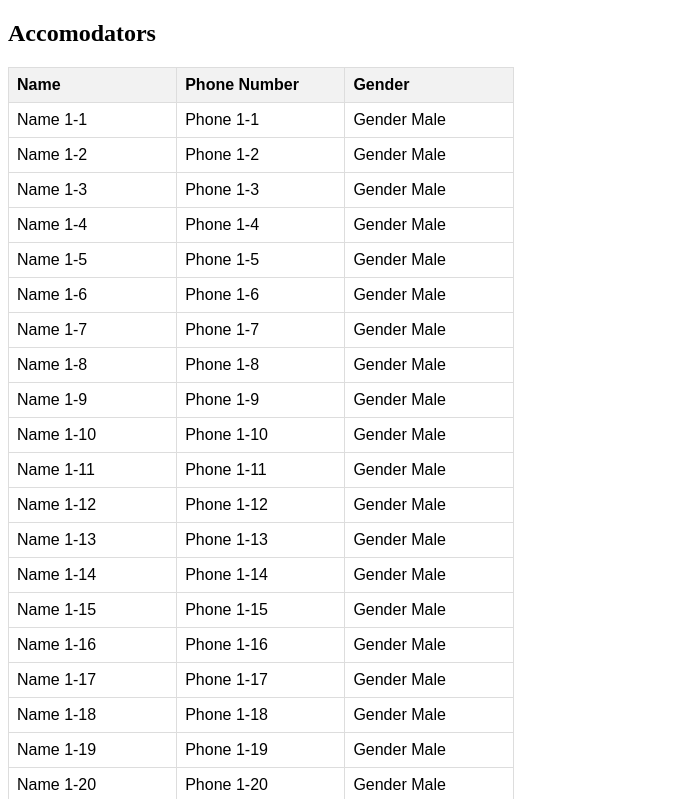
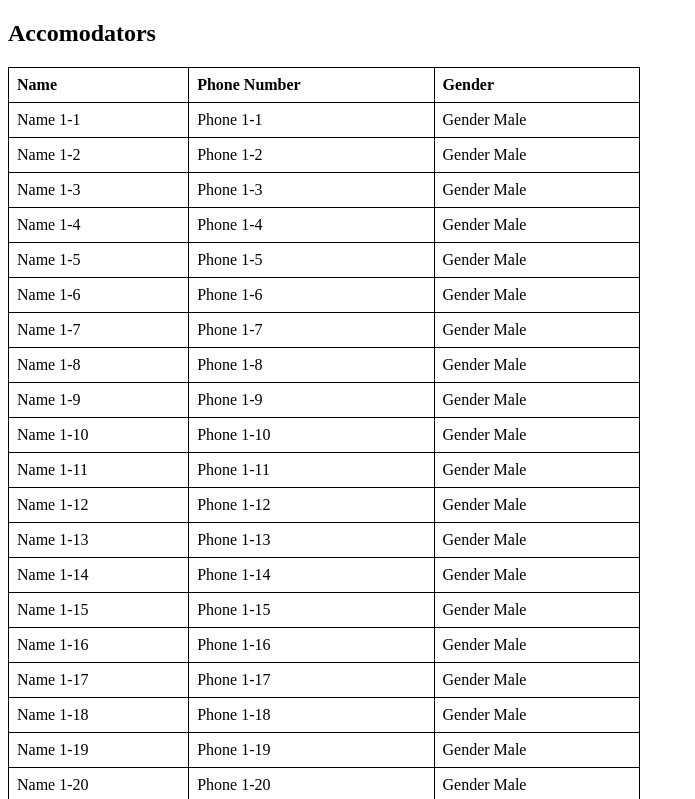
Before and after one commit to davedumto/pair-people-, a plain HTML site: page index.html in a window 1280 px wide. Shown: the top 799 px of the page, without its empty margins (0-695 px from the left). Drawn offline with Linux system fonts and the light colour scheme.

Commit message:
Update styles.css

```diff
--- a/styles.css
+++ b/styles.css
@@ -1,32 +1,11 @@
 
 table {
-  font-family: Arial, sans-serif;
   border-collapse: collapse;
-  width: 40%;
-  table-layout: fixed;
+  width: 50%;
 }
 
-td, th {
-  border: 1px solid #dddddd;
+th, td {
+  border: 1px solid black;
+  padding: 8px;
   text-align: left;
-  padding: 8px;
-  width: 30%;
-  min-width: 80px; /* Set a minimum width for the cells */
-  box-sizing: border-box; /* Ensure padding and border are included in the width */
-  word-wrap: break-word;
 }
-
-
-th {
-  background-color: #f2f2f2;
-}
-@media only screen and (max-width: 600px) {
-  table {
-    font-size: 12px;
-  }
-}
-
-button {
-  display: block;
-
-}
```
